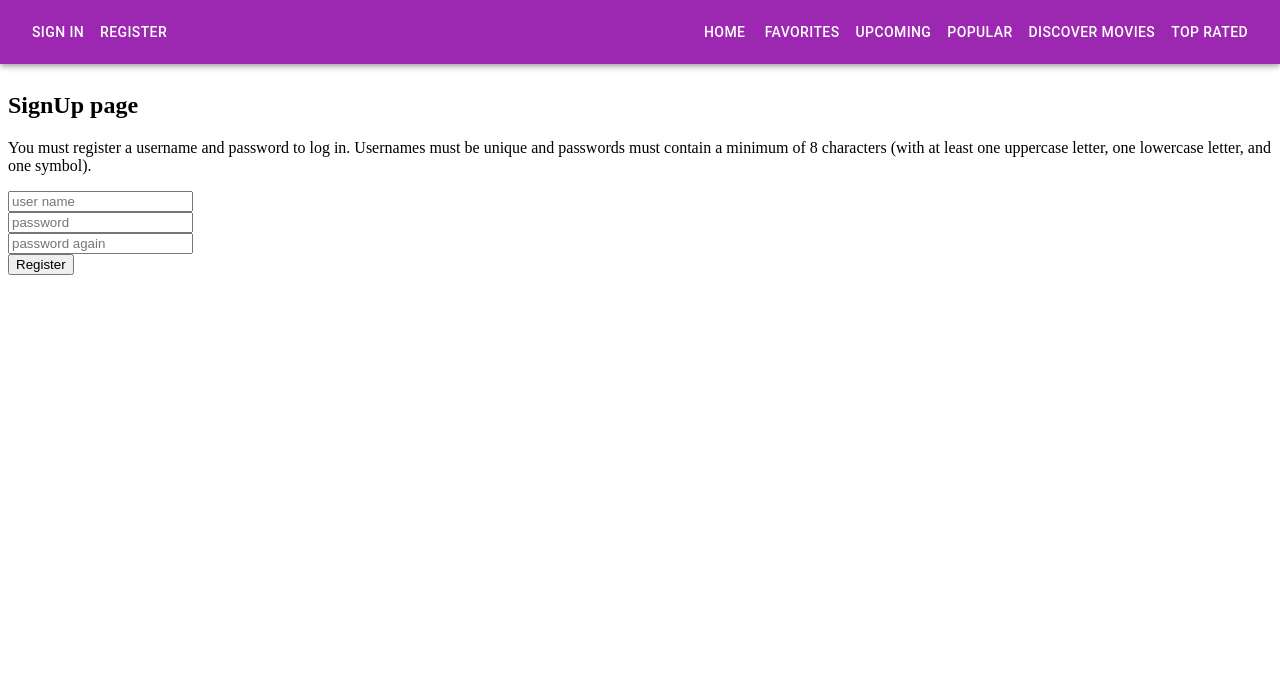
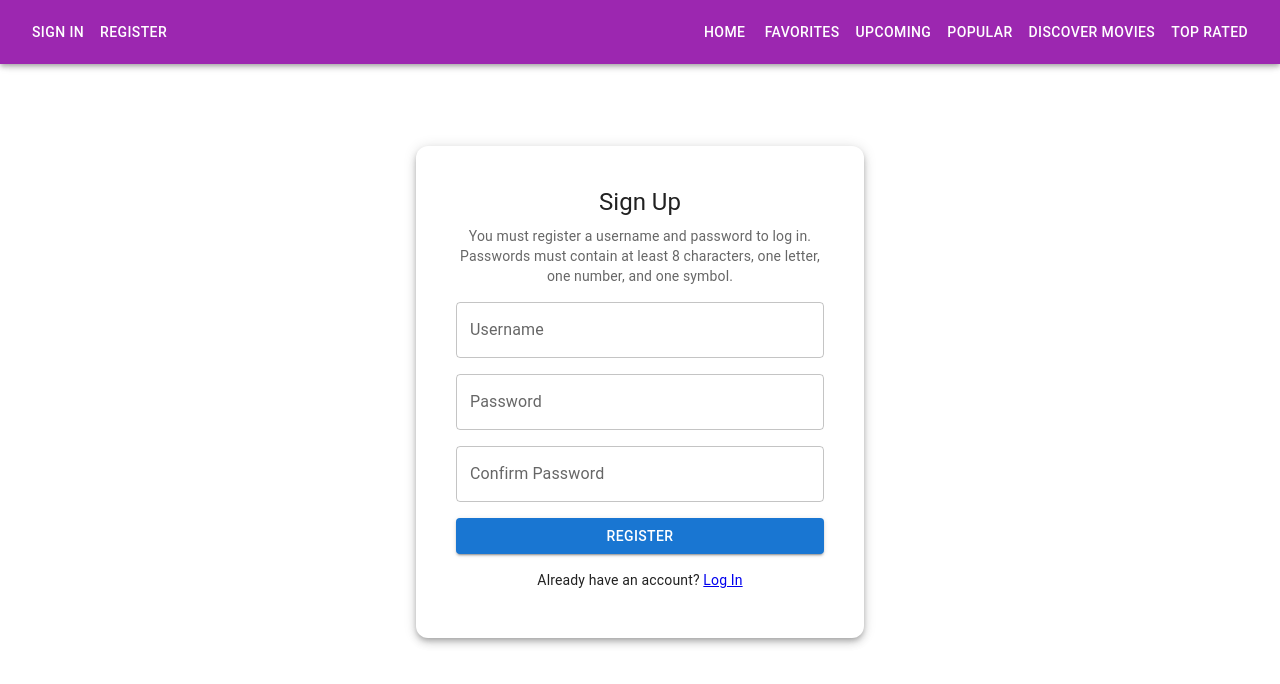
Before and after one commit to Olena-Khyzhniak/web-api-ca, a React (Vite) app in the folder react-movies/: page /signup in a window 1280 px wide. Shown: the top 684 px of the page. Built offline with nearby package versions, Linux system fonts and the light colour scheme.

Commit message:
layout for signup page is created

```diff
--- a/react-movies/src/pages/SignUpPage.jsx
+++ b/react-movies/src/pages/SignUpPage.jsx
@@ -1,22 +1,26 @@
 import { useContext, useState } from "react";
-import { Navigate } from "react-router-dom";
+import { Navigate, Link } from "react-router-dom";
 import { AuthContext } from "../contexts/AuthContext";
+import Card from "@mui/material/Card";
+import CardContent from "@mui/material/CardContent";
+import Typography from "@mui/material/Typography";
+import TextField from "@mui/material/TextField";
+import Button from "@mui/material/Button";
+import Box from "@mui/material/Box";
 
 const SignUpPage = () => {
-  const context = useContext(AuthContext);
+  const { register } = useContext(AuthContext);
 
   const [userName, setUserName] = useState("");
   const [password, setPassword] = useState("");
   const [passwordAgain, setPasswordAgain] = useState("");
   const [registered, setRegistered] = useState(false);
 
-  const register = async () => {
+  const handleRegister = async () => {
     const passwordRegEx =
       /^(?=.*[A-Za-z])(?=.*\d)(?=.*[@$!%*#?&])[A-Za-z\d@$!%*#?&]{8,}$/;
 
-    const validPassword = passwordRegEx.test(password);
-
-    if (!validPassword) {
+    if (!passwordRegEx.test(password)) {
       alert("Password must contain 8 chars, 1 letter, 1 number, 1 symbol.");
       return;
     }
@@ -26,9 +30,8 @@ const SignUpPage = () => {
       return;
     }
 
-    const result = await context.register(userName, password);
-
-    setRegistered(result.success === true || result.token);
+    const result = await register(userName, password);
+    setRegistered(result.success === true || !!result.token);
   };
 
   if (registered) {
@@ -36,39 +39,65 @@ const SignUpPage = () => {
   }
 
   return (
-    <>
-      <h2>SignUp page</h2>
-      <p>
-        You must register a username and password to log in. Usernames must be
-        unique and passwords must contain a minimum of 8 characters (with at
-        least one uppercase letter, one lowercase letter, and one symbol).
-      </p>
+    <Box
+      sx={{
+        display: "flex",
+        justifyContent: "center",
+        alignItems: "center",
+        minHeight: "80vh",
+      }}
+    >
+      <Card sx={{ width: 400, p: 3, boxShadow: 5, borderRadius: 3 }}>
+        <CardContent>
+          <Typography variant="h5" align="center" gutterBottom>
+            Sign Up
+          </Typography>
+          <Typography variant="body2" align="center" color="text.secondary">
+            You must register a username and password to log in. Passwords must
+            contain at least 8 characters, one letter, one number, and one
+            symbol.
+          </Typography>
 
-      <input
-        value={userName}
-        placeholder="user name"
-        onChange={(e) => setUserName(e.target.value)}
-      />
-      <br />
+          <Box sx={{ display: "flex", flexDirection: "column", gap: 2, mt: 2 }}>
+            <TextField
+              label="Username"
+              variant="outlined"
+              value={userName}
+              onChange={(e) => setUserName(e.target.value)}
+              fullWidth
+            />
+            <TextField
+              label="Password"
+              type="password"
+              variant="outlined"
+              value={password}
+              onChange={(e) => setPassword(e.target.value)}
+              fullWidth
+            />
+            <TextField
+              label="Confirm Password"
+              type="password"
+              variant="outlined"
+              value={passwordAgain}
+              onChange={(e) => setPasswordAgain(e.target.value)}
+              fullWidth
+            />
+            <Button
+              variant="contained"
+              color="primary"
+              onClick={handleRegister}
+              fullWidth
+            >
+              Register
+            </Button>
+          </Box>
 
-      <input
-        value={password}
-        type="password"
-        placeholder="password"
-        onChange={(e) => setPassword(e.target.value)}
-      />
-      <br />
-
-      <input
-        value={passwordAgain}
-        type="password"
-        placeholder="password again"
-        onChange={(e) => setPasswordAgain(e.target.value)}
-      />
-      <br />
-
-      <button onClick={register}>Register</button>
-    </>
+          <Typography variant="body2" align="center" sx={{ mt: 2 }}>
+            Already have an account? <Link to="/login">Log In</Link>
+          </Typography>
+        </CardContent>
+      </Card>
+    </Box>
   );
 };
 
```
